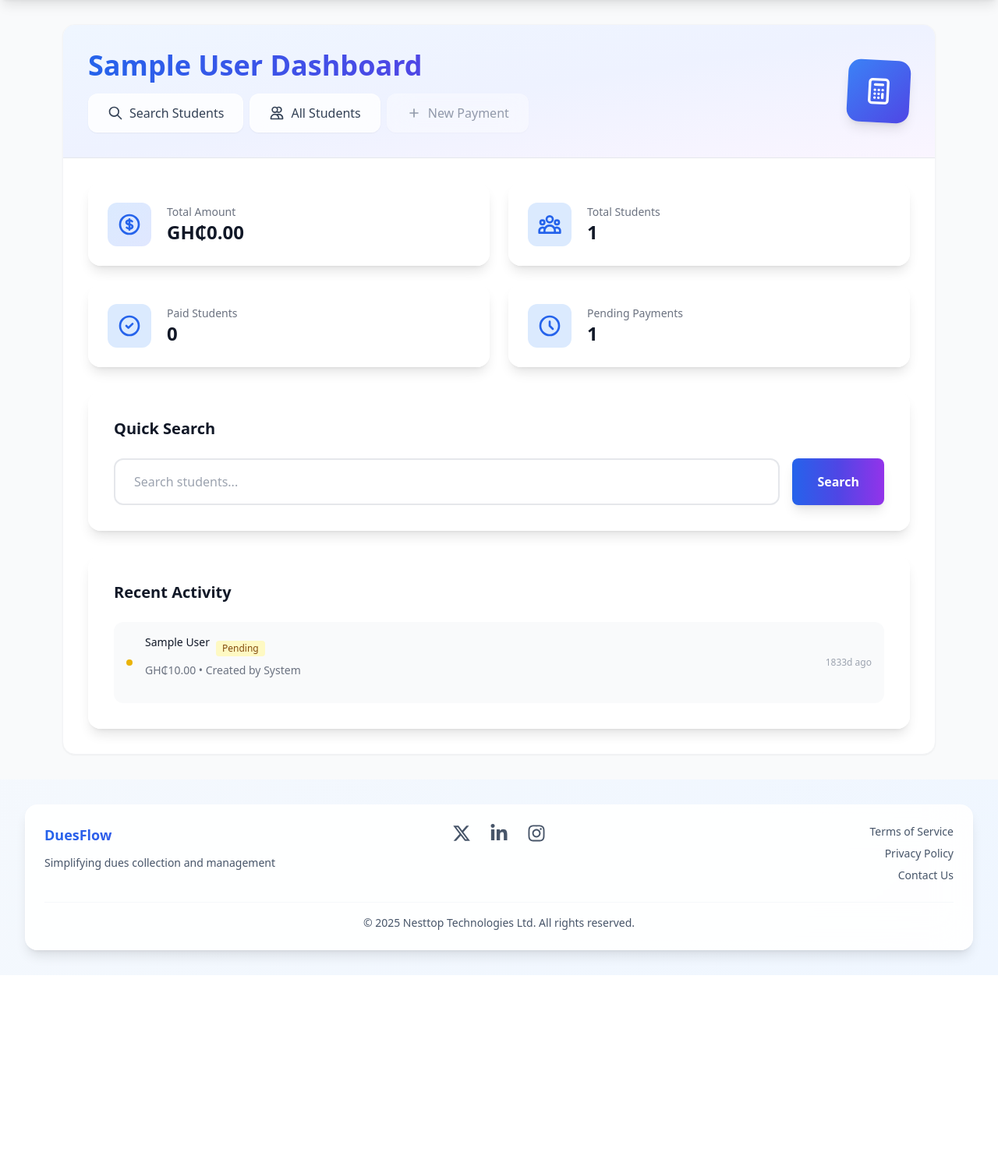
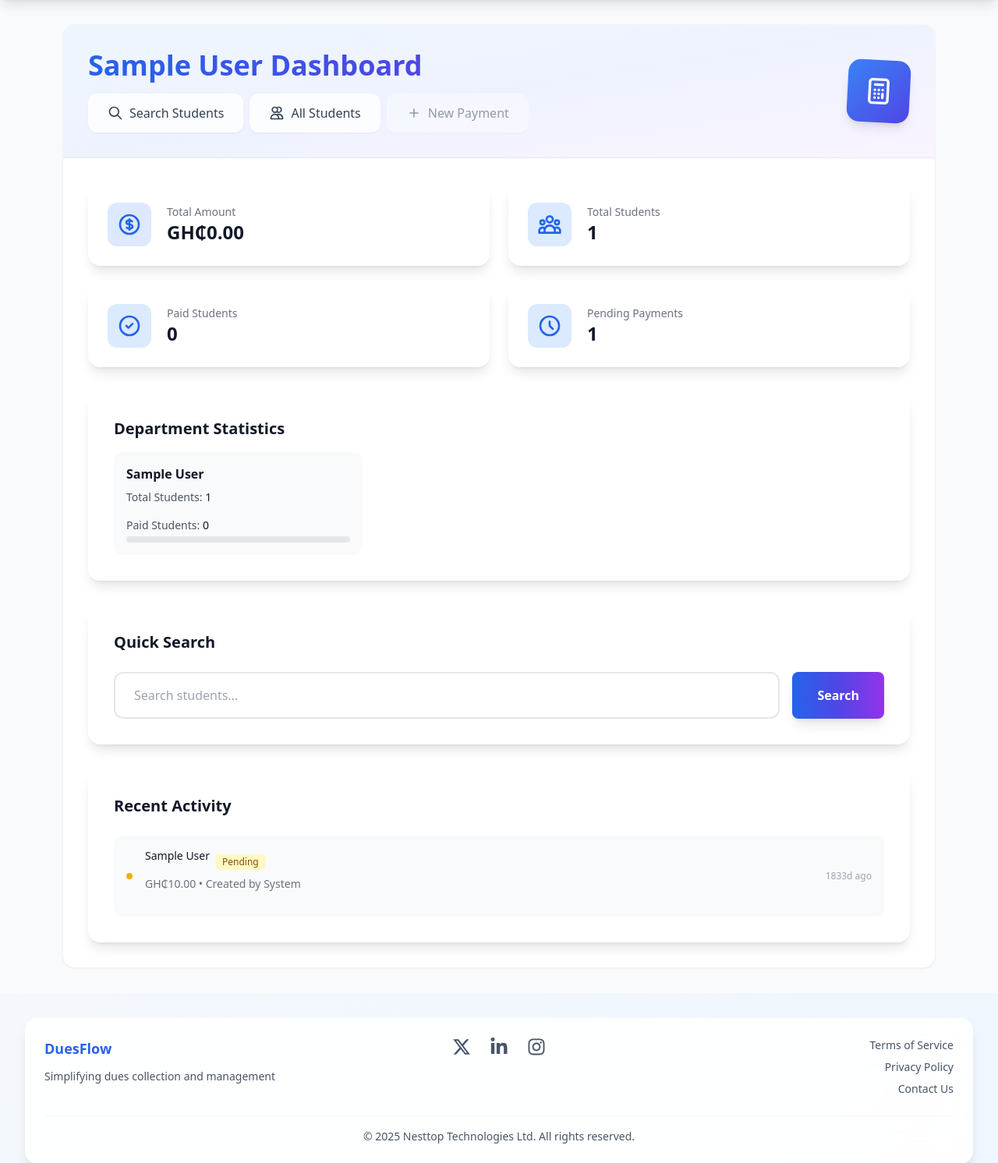
Before and after one commit to henryantwi/Dues-Colleection-SaaS-App, a Django app: page /administrators/dashboard/ in a window 1280 px wide. Shown: the part 100-1592 px from the top of the page at 78% size. Before the commit the page ends 1351 px from the top, so only its background shows below. Run offline with Django 5.2, Linux system fonts and the light colour scheme; a user stored in the database is signed in; tables that the repository leaves empty hold one stand-in row (values such as "Sample post"); parts of the project's set-up code (start-up, migrations or seed data) failed here and were passed over; some libraries are stand-ins or nearby versions.

Commit message:
Add department statistics to admin dashboard for superusers

```diff
--- a/src/administrators/templates/administrators/admin_dashboard.html
+++ b/src/administrators/templates/administrators/admin_dashboard.html
@@ -125,6 +125,33 @@
             </a>
         </div>
 
+        {% if request.user.is_superuser and department_stats %}
+        <!-- Department Statistics -->
+        <div class="glass-card p-4 sm:p-8">
+            <h2 class="text-xl font-bold text-gray-900 mb-4">Department Statistics</h2>
+            <div class="grid grid-cols-1 sm:grid-cols-2 lg:grid-cols-3 gap-4">
+                {% for dept in department_stats %}
+                <div class="bg-gray-50 rounded-xl p-4 hover:bg-gray-100 transition-colors duration-200">
+                    <h3 class="font-semibold text-gray-900 mb-2">{{ dept.name }}</h3>
+                    <div class="space-y-1">
+                        <p class="text-sm text-gray-600">
+                            Total Students: <span class="font-medium text-gray-900">{{ dept.total_students }}</span>
+                        </p>
+                        <p class="text-sm text-gray-600">
+                            Paid Students: <span class="font-medium text-gray-900">{{ dept.paid_students }}</span>
+                        </p>
+                        <div class="w-full bg-gray-200 rounded-full h-2 mt-2">
+                            <div class="bg-blue-600 h-2 rounded-full"
+                                 style="width: {% widthratio dept.paid_students dept.total_students 100 %}%">
+                            </div>
+                        </div>
+                    </div>
+                </div>
+                {% endfor %}
+            </div>
+        </div>
+        {% endif %}
+
         <!-- Layout for all screen sizes -->
         <div class="grid grid-cols-1 gap-6 sm:gap-8">
             <!-- Quick Search -->
--- a/src/administrators/templatetags/admin_extras.py
+++ b/src/administrators/templatetags/admin_extras.py
@@ -22,3 +22,19 @@ def currency_format(value):
         return "{:,.2f}".format(float(value))
     except (ValueError, TypeError):
         return value
+
+@register.filter
+def multiply(value, arg):
+    """Multiply the arg by the value"""
+    try:
+        return float(value) * float(arg)
+    except (ValueError, TypeError):
+        return 0
+
+@register.filter
+def divisibleby(value, arg):
+    """Divide value by arg"""
+    try:
+        return float(value) / float(arg)
+    except (ValueError, TypeError, ZeroDivisionError):
+        return 0
--- a/src/administrators/views.py
+++ b/src/administrators/views.py
@@ -17,7 +17,7 @@ from openpyxl.utils import get_column_letter
 
 
 from payments.models import Payment
-from students.models import Student
+from students.models import Student, Department
 
 from .forms import EmailAuthenticationForm
 
@@ -165,6 +165,20 @@ def admin_dashboard(request):
             .order_by("-created_at")[:5]
         )
 
+    # Add department statistics for superadmin
+    department_stats = None
+    if request.user.is_superuser:
+        department_stats = []
+        departments = Department.objects.filter(is_active=True)
+        for dept in departments:
+            dept_students = Student.objects.filter(department=dept)
+            dept_stats = {
+                'name': dept.full_name or dept.name,
+                'total_students': dept_students.count(),
+                'paid_students': dept_students.filter(payment__status="Successful").distinct().count(),
+            }
+            department_stats.append(dept_stats)
+
     # Format recent payments for display with additional checks
     recent_activities = []
     for payment in recent_payments:
@@ -191,6 +205,7 @@ def admin_dashboard(request):
         "paid_students": paid_students,
         "pending_payments": pending_payments,
         "recent_activities": recent_activities,
+        "department_stats": department_stats,  # Add to context
     }
 
     return render(request, "administrators/admin_dashboard.html", context)
```
